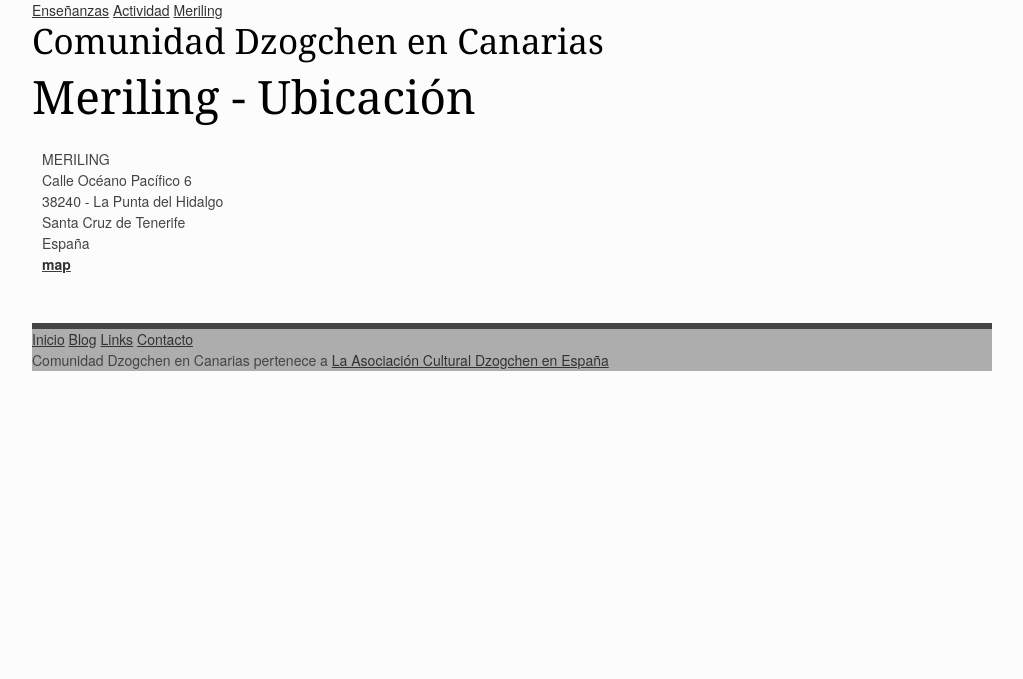
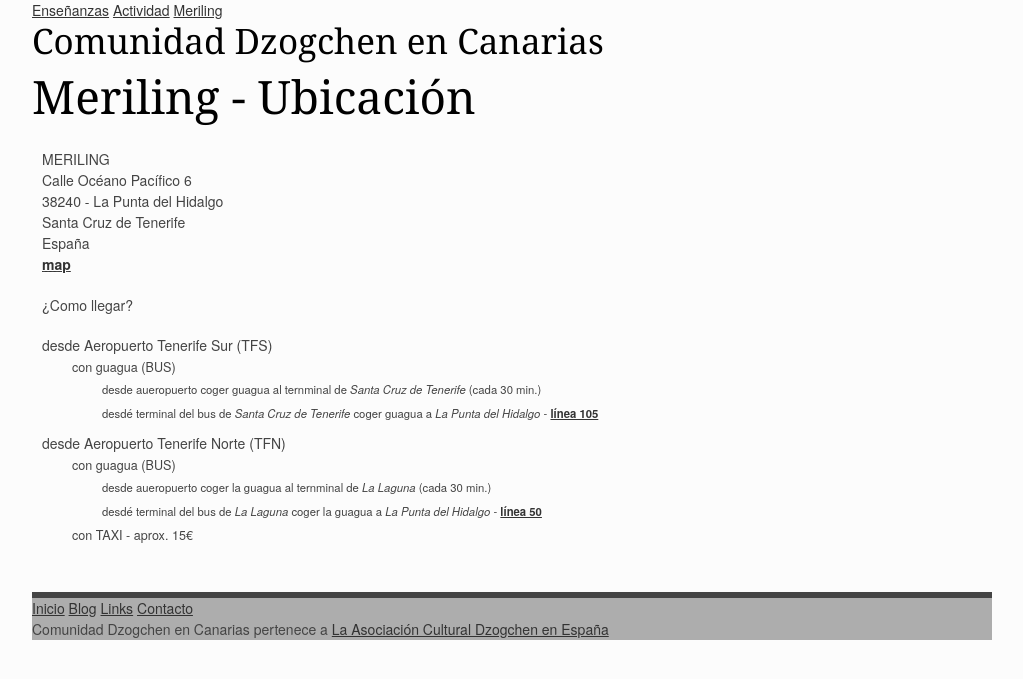
Before and after one commit to k1000/meriling, a Jekyll site: the page built from amarillo/ling.md, in a window 1280 px wide. Shown: the top 679 px of the page, without its empty margins (128-1151 px from the left). Built offline with Jekyll 4.4.1, drawn with Linux system fonts in a browser that asks for light colours; nearby versions of some CDN libraries; some web fonts are replaced; comment, search, counter and statistics services are not loaded.

Commit message:
Update amarillo/ling.md

```diff
--- a/amarillo/ling.md
+++ b/amarillo/ling.md
@@ -14,3 +14,16 @@ title: Meriling - Ubicación
     España
 
 [map](https://maps.google.es/maps/ms?msid=214651137637588069815.0004b2b9fc863d96282f6&msa=0&ll=28.566959,-16.331627&spn=0.004561,0.010568)
+
+¿Como llegar?
+
+- desde Aeropuerto Tenerife Sur (TFS)
+  - con guagua (BUS)
+    - desde aueropuerto coger guagua al ternminal de *Santa Cruz de Tenerife* (cada 30 min.)
+    - desdé terminal del bus de *Santa Cruz de Tenerife* coger guagua a *La Punta del Hidalgo* - [línea 105](http://www.titsa.com/index.php?accion=linea&IdLinea=105)
+
+- desde Aeropuerto Tenerife Norte (TFN)
+  - con guagua (BUS)
+    - desde aueropuerto coger la guagua al ternminal de *La Laguna* (cada 30 min.)
+    - desdé terminal del bus de *La Laguna* coger la guagua a *La Punta del Hidalgo* - [línea 50](http://www.titsa.com/index.php?accion=linea&IdLinea=50)
+  - con TAXI - aprox. 15€
```
